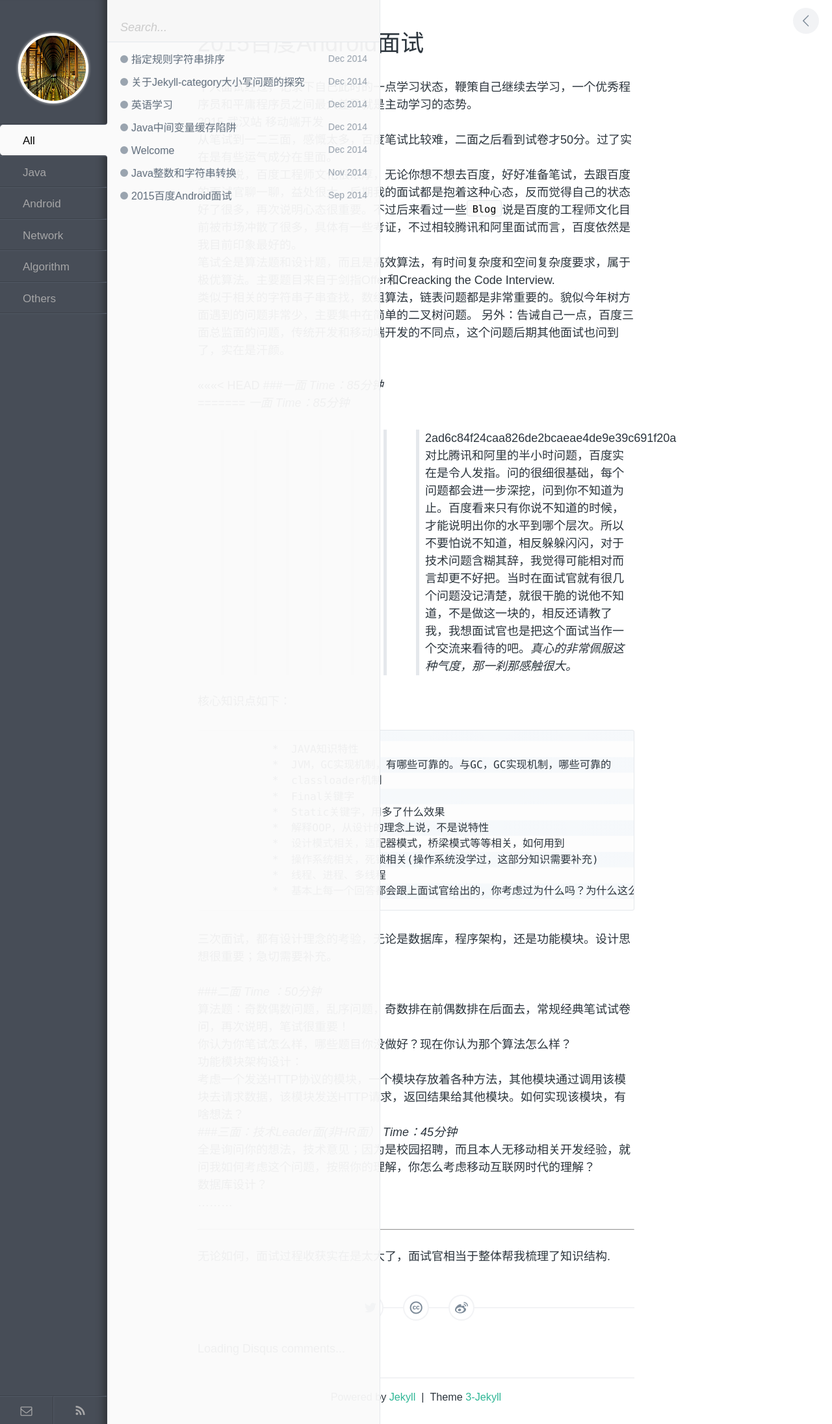
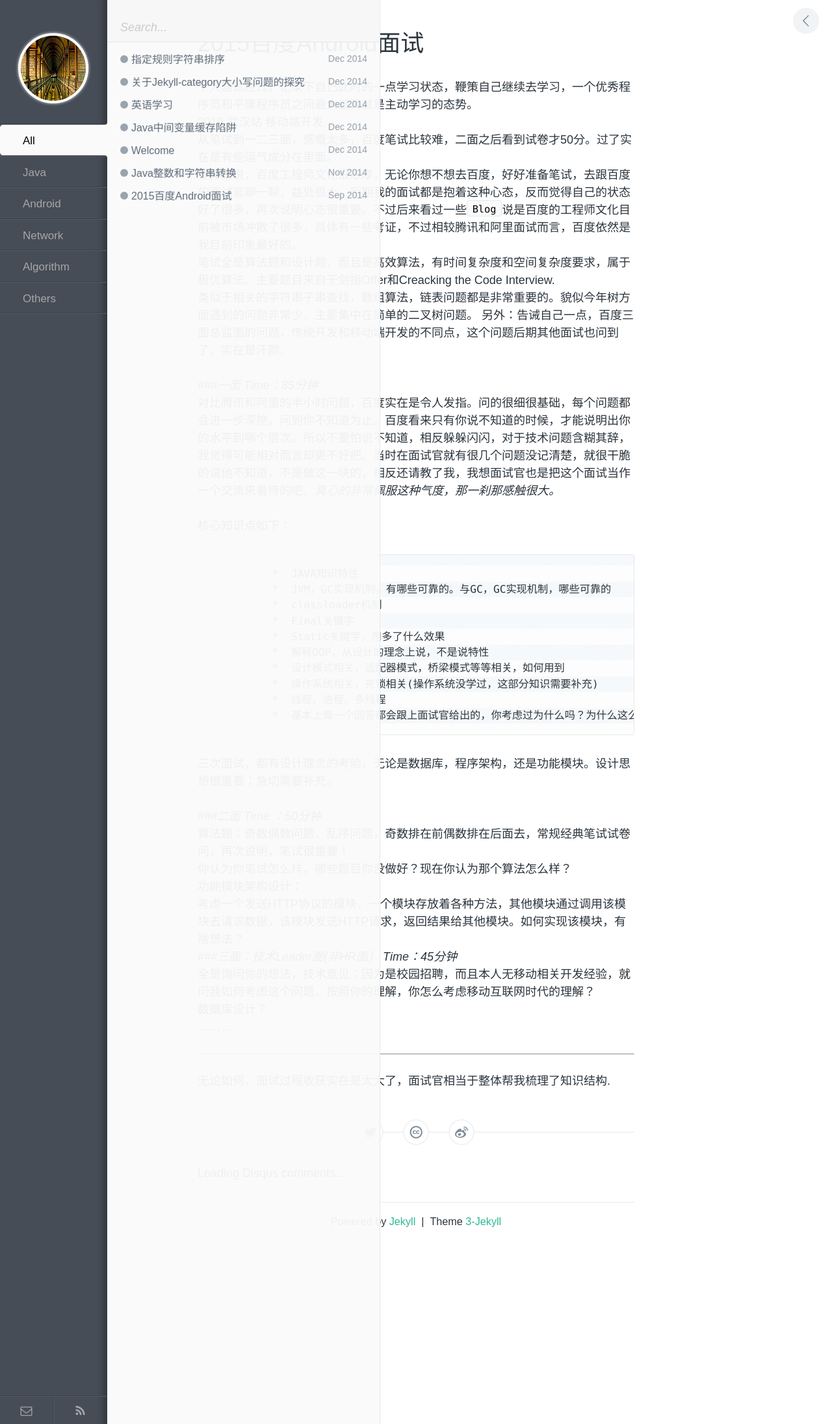
Before and after one commit to enlipan/enlipan.github.io, a Jekyll site: the page built from _posts/2014-9-26-baidu-interview.md, in a window 1280 px wide. Shown: the whole page at 65% size. Built offline with Jekyll 4.4.1, drawn with Linux system fonts in a browser that asks for light colours; comment, search, counter and statistics services are not loaded.

Commit message:
Update 2014-9-26-baidu-interview.md

```diff
--- a/_posts/2014-9-26-baidu-interview.md
+++ b/_posts/2014-9-26-baidu-interview.md
@@ -11,11 +11,8 @@ category: others
 类似于相关的字符串子串查找，数组算法，链表问题都是非常重要的。貌似今年树方面遇到的问题非常少，主要集中在简单的二叉树问题。
 另外：告诫自己一点，百度三面总监面的问题，传统开发和移动端开发的不同点，这个问题后期其他面试也问到了，实在是汗颜。
 
-<<<<<<< HEAD
+
 *###一面   Time：85分钟*
-=======
-*一面   Time：85分钟*
->>>>>>> 2ad6c84f24caa826de2bcaeae4de9e39c691f20a
 对比腾讯和阿里的半小时问题，百度实在是令人发指。问的很细很基础，每个问题都会进一步深挖，问到你不知道为止。百度看来只有你说不知道的时候，才能说明出你的水平到哪个层次。所以不要怕说不知道，相反躲躲闪闪，对于技术问题含糊其辞，我觉得可能相对而言却更不好把。当时在面试官就有很几个问题没记清楚，就很干脆的说他不知道，不是做这一块的，相反还请教了我，我想面试官也是把这个面试当作一个交流来看待的吧。*真心的非常佩服这种气度，那一刹那感触很大。*
 
 核心知识点如下：
```
